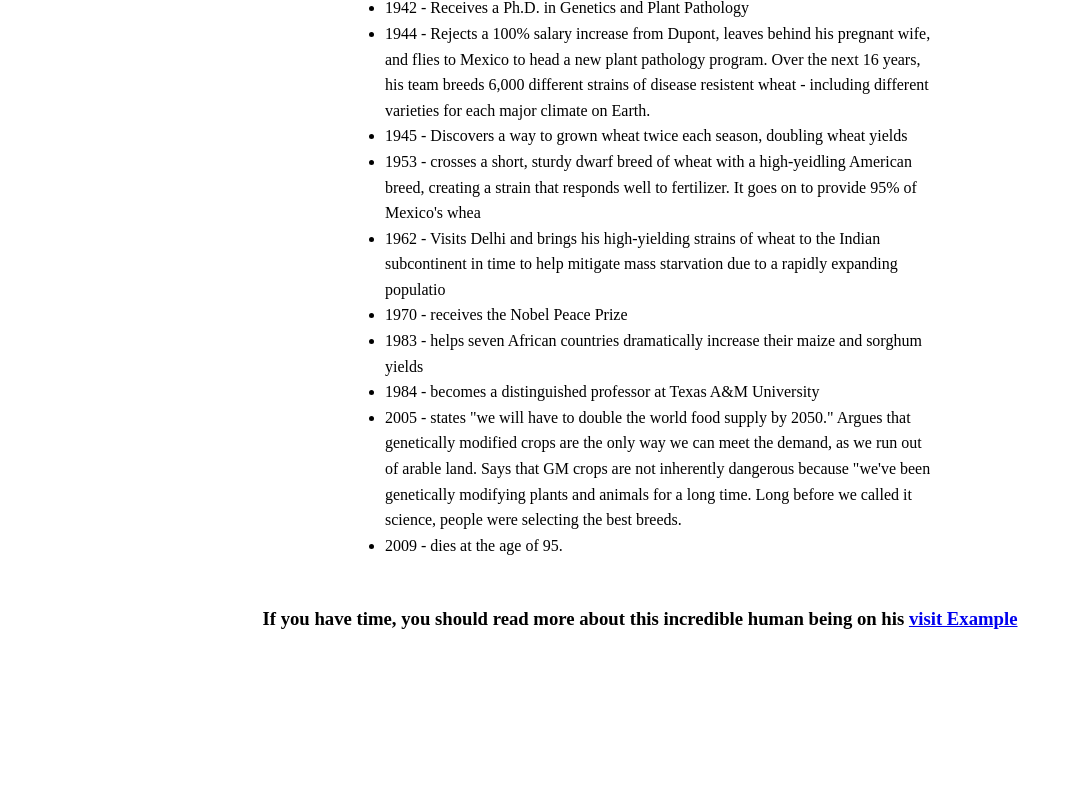
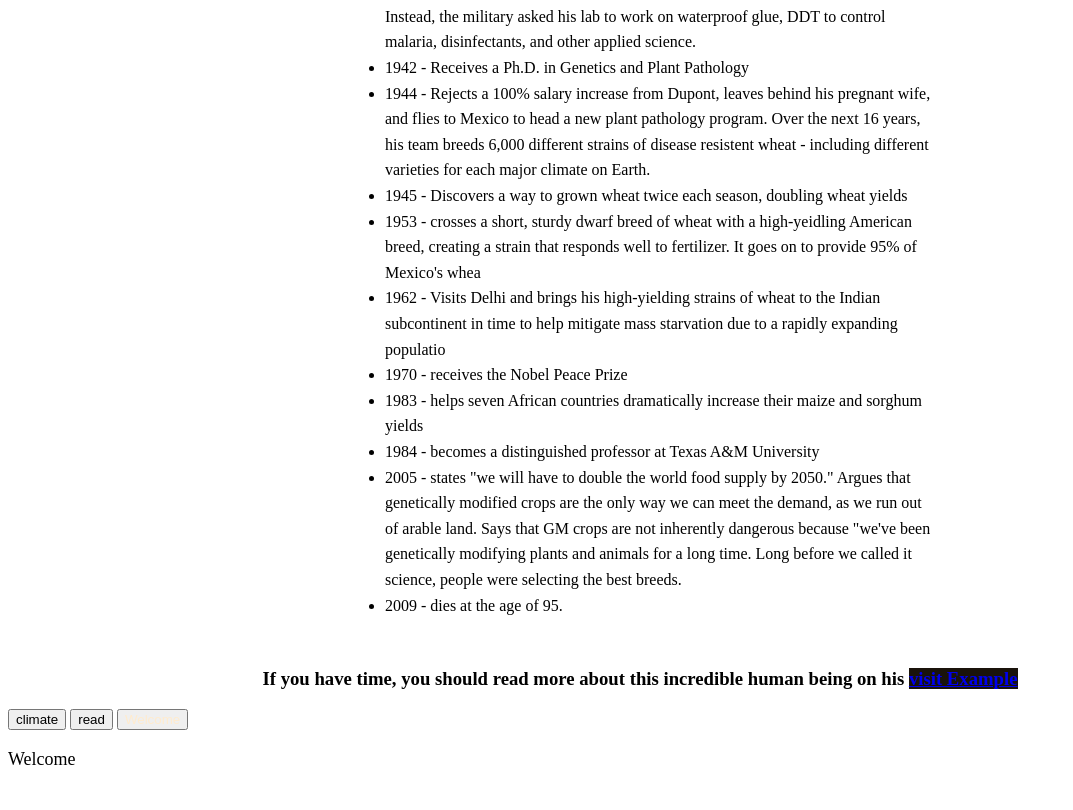
Before and after one commit to Taz67968/tribute_page2, a plain HTML site: page index.html in a window 1280 px wide. Shown: the part 913-1723 px from the top of the page, without its empty margins (0-1073 px from the left). Before the commit the page ends 1562 px from the top, so only its background shows below. Drawn offline with Linux system fonts and the light colour scheme; files that its build step writes are made by us from their sources; files whose address does not match are found by name.

Commit message:
botton-h3

```diff
--- a/index.html
+++ b/index.html
@@ -1,8 +1,7 @@
 <!doctype html>
 <html>
     <head>
-        <meta charset="UTF-8">
-        <meta name="viewport" content="width=device-width,initial-scale=1.0">
+
         <link rel="stylesheet" href="style.css">
         <title>tribute-page</title>
 
@@ -17,6 +16,7 @@
             </div>
             <meta charset="UTF-8">
             <meta name="viewport" content="width=device-width,initial-scale=1.0">
+
             <div class="biography">
                 <h2>Here's a time line of Dr. Borlaug's life:</h2>
                 <ul>
@@ -39,5 +39,9 @@
                 </ul>
             </div>
             <h3>If you have time, you should read more about this incredible human being on his <a href="https://x.com">visit Example</a></h3>
+            <button>climate</button>
+            <button class="read">read</button>
+            <button class="Welcome">Welcome</button>
+        <article>Welcome</article>
     </body>
 </html>
--- a/styles/style.css
+++ b/styles/style.css
@@ -27,3 +27,24 @@ img{
     width: 50%;
     height: 40%;
 }
+body{
+    background-color:white;
+}
+button.climate{
+    color: aquamarine;
+}
+button.head{
+    color: beige;
+}
+button.Welcome{
+    color: blanchedalmond;
+
+}
+a{
+    background-color: rgb(26, 19, 11);
+}
+article{
+    font-size: large;
+    padding-bottom: 1cm;
+    padding-top: 0.5cm;
+}
```
